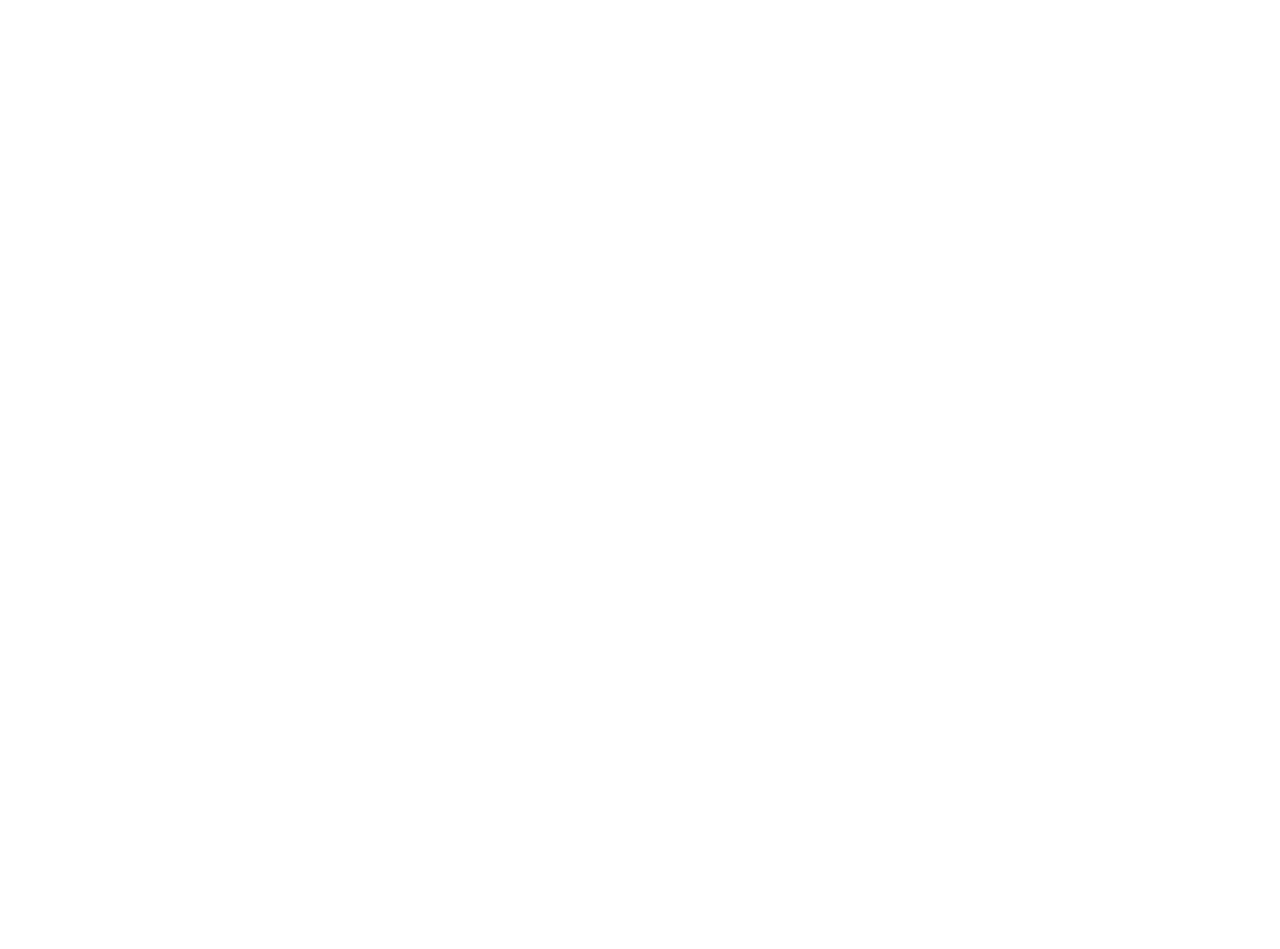
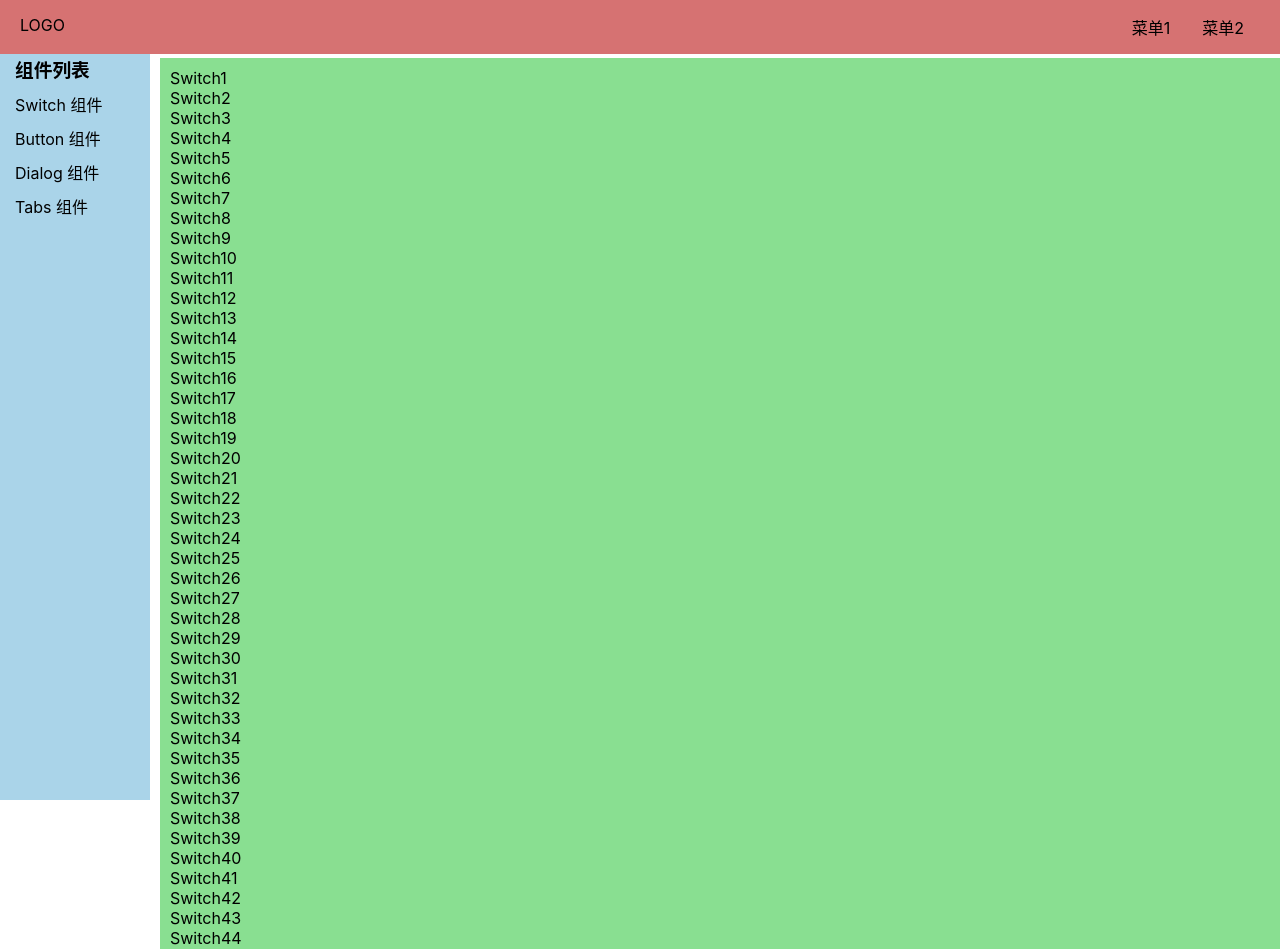
Before and after one commit to ErXun/test-vite, a Vue app: page /#/doc/switch in a window 1280 px wide. Before the commit this address had no page. Shown: the top 949 px of the page. Before the commit the page ends 800 px from the top, so only its background shows below. Built offline with nearby package versions, Linux system fonts and the light colour scheme.

Commit message:
基本完成官网骨架

```diff
--- a/src/App.vue
+++ b/src/App.vue
@@ -4,12 +4,24 @@
 
 <script lang='ts'>
 import { ref, provide } from "vue";
+import { router } from "./router";
 
 export default {
   name: "App",
   setup() {
-    const asideVisible = ref(false);
+    const width = document.documentElement.clientWidth;
+    const asideVisible = ref(width <= 500 ? false : true);
+    window.onresize = () => {
+      const clientWidth = document.documentElement.clientWidth;
+      asideVisible.value = clientWidth <= 500 ? false : true;
+    };
     provide("asideVisible", asideVisible);
+    router.afterEach(() => {
+      const clientWidth = document.documentElement.clientWidth;
+      if (clientWidth <= 500) {
+        asideVisible.value = false;
+      }
+    });
   },
 };
 </script>
--- a/src/components/Tobnav.vue
+++ b/src/components/Tobnav.vue
@@ -1,6 +1,9 @@
 <template>
   <div class="topnav">
-    <div class="logo" @click="toggleMenu">LOGO</div>
+    <div class="logo">LOGO</div>
+    <div class="toggleMenu" @click="toggleMenu">
+      <img src="../assets/menu.png" alt />
+    </div>
     <ul class="menu">
       <li>菜单1</li>
       <li>菜单2</li>
@@ -10,7 +13,6 @@
 
 <script lang='ts'>
 import { inject, Ref } from "vue";
-
 export default {
   setup() {
     const asideVisible = inject<Ref<boolean>>("asideVisible");
@@ -23,13 +25,20 @@
 </script>
 <style scoped lang='scss'>
 .topnav {
+  position: fixed;
+  top: 0;
+  left: 0;
+  width: 100%;
   padding: 15px 20px;
   background-color: rgb(214, 114, 114);
   display: flex;
   justify-content: space-between;
+  z-index: 9;
   > .logo {
     max-width: 6em;
-    margin-right: auto;
+  }
+  > .toggleMenu img {
+    display: none;
   }
   > .menu {
     display: flex;
@@ -37,5 +46,23 @@
       margin: 0 1em;
     }
   }
+  @media (max-width: 500px) {
+    > .menu {
+      display: none;
+    }
+    > .logo {
+      margin: 0 auto;
+    }
+    > .toggleMenu {
+      position: absolute;
+      left: 2%;
+      top: 30%;
+      > img {
+        display: block;
+        width: 20px;
+        height: 20px;
+      }
+    }
+  }
 }
 </style>
--- a/src/main.ts
+++ b/src/main.ts
@@ -1,25 +1,8 @@
 import { createApp } from 'vue'
+import { router } from './router';
 import App from './App.vue'
 import './index.scss'
-import { createWebHashHistory, createRouter } from 'vue-router'
-import Home from './views/Home.vue'
-import Doc from './views/Doc.vue'
 
-// 初始化 vue-router 4.0
-const history = createWebHashHistory()
-const router = createRouter({
-  history,
-  routes: [
-    {
-      path: '/',
-      component: Home
-    },
-    {
-      path: '/doc',
-      component: Doc
-    }
-  ]
-})
 
 
 const app = createApp(App)
--- /dev/null
+++ b/src/router.ts
@@ -0,0 +1,46 @@
+import { createWebHashHistory, createRouter } from 'vue-router'
+import Home from './views/Home.vue'
+import Doc from './views/Doc.vue'
+import Switch from './views/content/Switch.vue'
+import Dialog from './views/content/Dialog.vue'
+import Tabs from './views/content/Tabs.vue'
+import Button from './views/content/Button.vue'
+import DocBase from './views/content/DocBase.vue'
+
+// 初始化 vue-router 4.0
+const history = createWebHashHistory()
+export const router = createRouter({
+  history,
+  routes: [
+    {
+      path: '/',
+      component: Home
+    },
+    {
+      path: '/doc',
+      component: Doc,
+      children: [
+        {
+          path: '',
+          component: DocBase
+        },
+        {
+          path: 'switch',
+          component: Switch
+        },
+        {
+          path: 'dialog',
+          component: Dialog
+        },
+        {
+          path: 'tabs',
+          component: Tabs
+        },
+        {
+          path: 'button',
+          component: Button
+        }
+      ]
+    }
+  ]
+})
--- a/src/views/Doc.vue
+++ b/src/views/Doc.vue
@@ -1,5 +1,6 @@
 <template>
-  <Tobnav />
+  <div class="layout">
+    <Tobnav class="topnav" />
     <div class="content">
       <aside v-if="asideVisible">
         <ul>
@@ -7,20 +8,23 @@
             <h3>组件列表</h3>
           </li>
           <li>
-          <router-link to>Switch 组件</router-link>
+            <router-link to="/doc/switch">Switch 组件</router-link>
           </li>
           <li>
-          <router-link to>Button 组件</router-link>
+            <router-link to="/doc/button">Button 组件</router-link>
           </li>
           <li>
-          <router-link to>Dialog 组件</router-link>
+            <router-link to="/doc/dialog">Dialog 组件</router-link>
           </li>
           <li>
-          <router-link to>Tabs 组件</router-link>
+            <router-link to="/doc/tabs">Tabs 组件</router-link>
           </li>
         </ul>
       </aside>
-    <main>main</main>
+      <main>
+        <router-view />
+      </main>
+    </div>
   </div>
 </template>
 
@@ -39,21 +43,40 @@
 };
 </script>
 <style scoped lang='scss'>
-.content {
+.layout {
+  display: flex;
+  flex-direction: column;
+  height: 100vh;
+  > .tobnav {
+    flex-shrink: 0;
+  }
+  > .content {
+    flex-grow: 1;
     display: flex;
     width: 100%;
+    padding-top: 58px;
+    padding-left: 160px;
+    @media (max-width: 500px) {
+      padding-left: 0px;
+    }
     > aside {
-    width: 30%;
-    max-width: 260px;
-    min-width: 150px;
+      width: 150px;
+      position: fixed;
+      top: 0;
+      left: 0;
+      height: 100%;
       background-color: rgb(170, 212, 233);
-    padding: 10px 0 10px 15px;
+      padding: 45px 0 10px 15px;
       > ul li {
         margin: 10px 0;
       }
     }
     > main {
-    width: 70%;
+      padding: 10px;
+      flex-grow: 1;
+      background-color: rgb(137, 223, 145);
+      overflow: auto;
+    }
   }
 }
 </style>
--- /dev/null
+++ b/src/views/content/Button.vue
@@ -0,0 +1,14 @@
+<template>
+  <div>
+    Button
+  </div>
+</template>
+
+<script>
+export default {
+
+}
+</script>
+<style scoped>
+
+</style>
--- /dev/null
+++ b/src/views/content/Dialog.vue
@@ -0,0 +1,14 @@
+<template>
+  <div>
+    Dialog
+  </div>
+</template>
+
+<script>
+export default {
+
+}
+</script>
+<style scoped>
+
+</style>
--- /dev/null
+++ b/src/views/content/DocBase.vue
@@ -0,0 +1,14 @@
+<template>
+  <div>
+    DocBase 默认界面
+  </div>
+</template>
+
+<script>
+export default {
+
+}
+</script>
+<style scoped>
+
+</style>
--- /dev/null
+++ b/src/views/content/Switch.vue
@@ -0,0 +1,115 @@
+<template>
+  <div>
+    <ul>
+      <li>Switch1</li>
+      <li>Switch2</li>
+      <li>Switch3</li>
+      <li>Switch4</li>
+      <li>Switch5</li>
+      <li>Switch6</li>
+      <li>Switch7</li>
+      <li>Switch8</li>
+      <li>Switch9</li>
+      <li>Switch10</li>
+      <li>Switch11</li>
+      <li>Switch12</li>
+      <li>Switch13</li>
+      <li>Switch14</li>
+      <li>Switch15</li>
+      <li>Switch16</li>
+      <li>Switch17</li>
+      <li>Switch18</li>
+      <li>Switch19</li>
+      <li>Switch20</li>
+      <li>Switch21</li>
+      <li>Switch22</li>
+      <li>Switch23</li>
+      <li>Switch24</li>
+      <li>Switch25</li>
+      <li>Switch26</li>
+      <li>Switch27</li>
+      <li>Switch28</li>
+      <li>Switch29</li>
+      <li>Switch30</li>
+      <li>Switch31</li>
+      <li>Switch32</li>
+      <li>Switch33</li>
+      <li>Switch34</li>
+      <li>Switch35</li>
+      <li>Switch36</li>
+      <li>Switch37</li>
+      <li>Switch38</li>
+      <li>Switch39</li>
+      <li>Switch40</li>
+      <li>Switch41</li>
+      <li>Switch42</li>
+      <li>Switch43</li>
+      <li>Switch44</li>
+      <li>Switch45</li>
+      <li>Switch46</li>
+      <li>Switch47</li>
+      <li>Switch48</li>
+      <li>Switch49</li>
+      <li>Switch50</li>
+      <li>Switch51</li>
+      <li>Switch52</li>
+      <li>Switch53</li>
+      <li>Switch54</li>
+      <li>Switch55</li>
+      <li>Switch56</li>
+      <li>Switch57</li>
+      <li>Switch58</li>
+      <li>Switch59</li>
+      <li>Switch60</li>
+      <li>Switch61</li>
+      <li>Switch62</li>
+      <li>Switch63</li>
+      <li>Switch64</li>
+      <li>Switch65</li>
+      <li>Switch66</li>
+      <li>Switch67</li>
+      <li>Switch68</li>
+      <li>Switch69</li>
+      <li>Switch70</li>
+      <li>Switch71</li>
+      <li>Switch72</li>
+      <li>Switch73</li>
+      <li>Switch74</li>
+      <li>Switch75</li>
+      <li>Switch76</li>
+      <li>Switch77</li>
+      <li>Switch78</li>
+      <li>Switch79</li>
+      <li>Switch80</li>
+      <li>Switch81</li>
+      <li>Switch82</li>
+      <li>Switch83</li>
+      <li>Switch84</li>
+      <li>Switch85</li>
+      <li>Switch86</li>
+      <li>Switch87</li>
+      <li>Switch88</li>
+      <li>Switch89</li>
+      <li>Switch90</li>
+      <li>Switch91</li>
+      <li>Switch92</li>
+      <li>Switch93</li>
+      <li>Switch94</li>
+      <li>Switch95</li>
+      <li>Switch96</li>
+      <li>Switch97</li>
+      <li>Switch98</li>
+      <li>Switch99</li>
+      <li>Switch100</li>
+    </ul>
+  </div>
+</template>
+
+<script>
+export default {
+
+}
+</script>
+<style scoped>
+
+</style>
--- /dev/null
+++ b/src/views/content/Tabs.vue
@@ -0,0 +1,14 @@
+<template>
+  <div>
+    Tabs
+  </div>
+</template>
+
+<script>
+export default {
+
+}
+</script>
+<style scoped>
+
+</style>
```
Also changed, not shown: src/assets/menu.png (added). Lines whose indentation alone changed are shown as unchanged.
